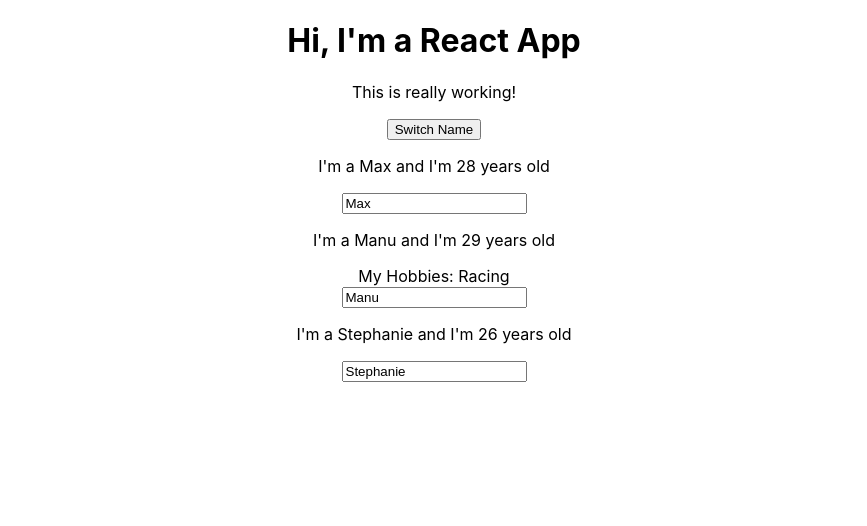
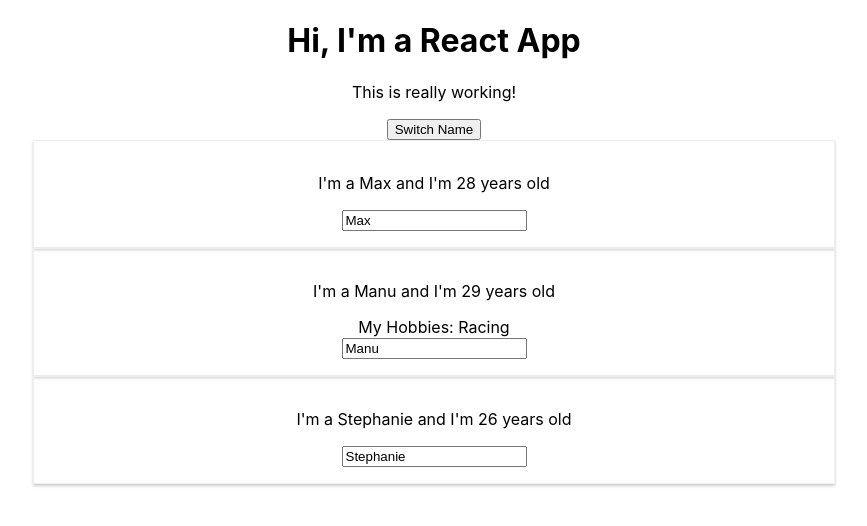
Before and after one commit to snalkaa97/learn-react, a React (Create React App) app: page / in a window 1280 px wide. Shown: the top 526 px of the page, without its empty margins (206-1073 px from the left). Built offline with nearby package versions, Linux system fonts and the light colour scheme.

Commit message:
adding styling with css

```diff
--- a/src/Person/Person.js
+++ b/src/Person/Person.js
@@ -1,8 +1,8 @@
 import React from "react";
-
+import "./person.css";
 const person = (obj) => {
 	return (
-		<div>
+		<div className="Person">
 			<p onClick={obj.click}>
 				I'm a {obj.name} and I'm {obj.age} years old
 			</p>
--- /dev/null
+++ b/src/Person/person.css
@@ -0,0 +1,8 @@
+.Person {
+	width: 60%;
+	margin: auto;
+	border: 1px solid #eee;
+	box-shadow: 0 2px 3px #ccc;
+	padding: 16px;
+	text-align: center;
+}
```
Also changed, not shown: 1 other file (tests, documents, lock files or other folders).
